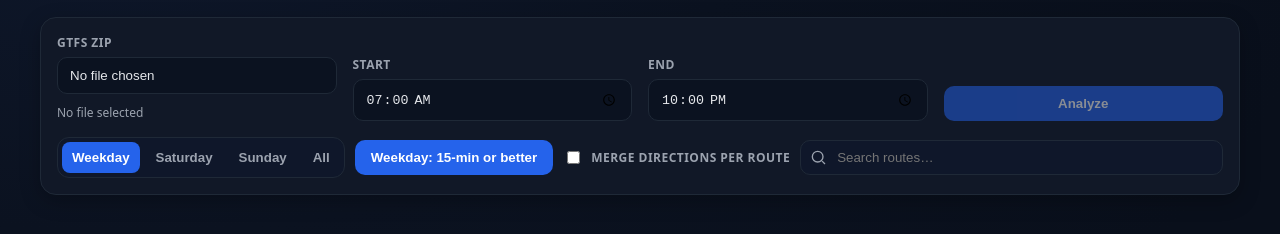
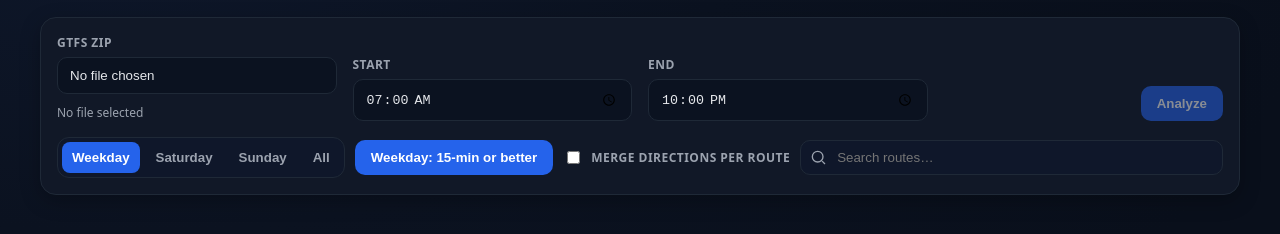
Before and after one commit to ryanphanna/GTFS-Screener, a plain HTML site: page index.html in a window 1280 px wide. Shown: the part 68-302 px from the top of the page. Drawn offline with nearby package versions, Linux system fonts and the light colour scheme.

Commit message:
Align analyze button field

```diff
--- a/index.html
+++ b/index.html
@@ -72,7 +72,7 @@
   .controls{margin-bottom:20px}
   .grid{display:grid;grid-template-columns:repeat(auto-fit,minmax(180px,1fr));gap:16px;align-items:end}
   .field{display:flex;flex-direction:column;gap:6px}
-  .field.action{justify-content:flex-end;position:relative}
+  .field.action{justify-content:flex-end;align-items:flex-end;position:relative}
   .field.action .btn{position:relative;z-index:2}
   .fileName{font-size:12px;color:var(--muted);margin-top:4px;word-break:break-word}
   label{font-weight:700;font-size:12px;color:var(--muted);text-transform:uppercase;letter-spacing:.04em}
```
